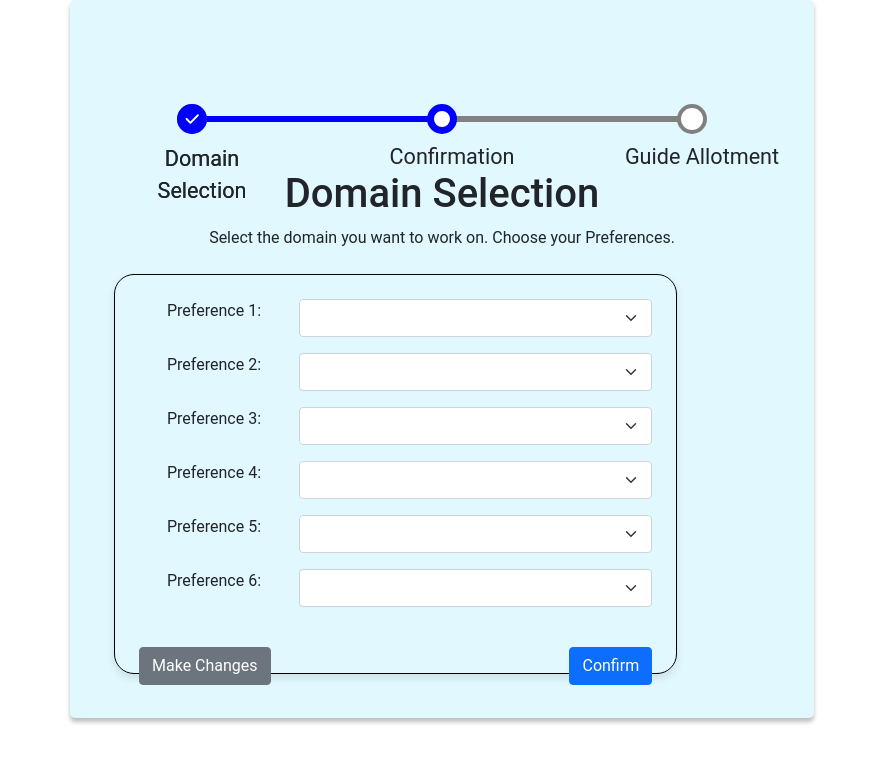
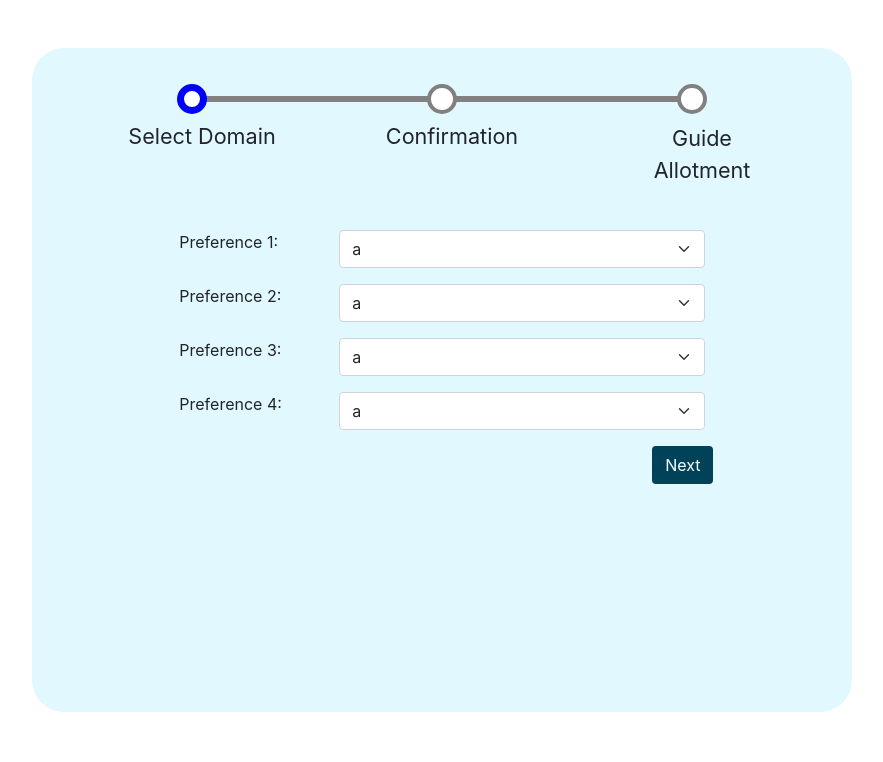
Before and after one commit to metallust/ResearchHouse, a React (Create React App) app in the folder client/: page /domain in a window 1280 px wide. Shown: the top 762 px of the page, without its empty margins (198-1081 px from the left). Built offline with nearby package versions, Linux system fonts and the light colour scheme.

Commit message:
Domain selection and guide allotment

```diff
--- a/client/src/App.js
+++ b/client/src/App.js
@@ -6,7 +6,7 @@ import { BrowserRouter, Routes, Route } from "react-router-dom";
 import Dashboard from "./components/pages/Dashboard";
 import { useContext } from "react";
 import ThemeContext from "./Context/ThemeContext";
-import DomainSelection from "./components/DomainSelection";
+import DomainSelection from "./components/student/DomainSelection";
 import Todo from "./components/Todo";
 import Colors from "./components/Colors";
 import StudentDashboard from "./components/student/StudentDashboard";
--- /dev/null
+++ b/client/src/Context/GuideAllotmentContext.js
@@ -0,0 +1,6 @@
+import { createContext } from "react";
+
+
+const GuideAllotmentContext = createContext();
+
+export default GuideAllotmentContext;
--- /dev/null
+++ b/client/src/Context/GuideAllotmentState.js
@@ -0,0 +1,33 @@
+import GuideAllotmentContext from "./GuideAllotmentContext";
+import { useState } from "react";
+
+const GuideAllotmentState = (props) => {
+    const host = "http://localhost:5000";
+    const selection = ["selection", 0];
+    const domainConfirm = ["confirm", 1];
+    const allotment = ["allotment", 2];
+    const [domain, setDomain] = useState(["a", "b", "c", "d", "e", "f", "g"]);
+    const [progress, setProgress] = useState(selection);
+
+    function changeProgress(to) {
+        console.log(to,progress)
+        if (to === "selection") {
+            setProgress(selection)
+        }
+        else if (to === "domainConfirm") {
+            setProgress(domainConfirm)
+        }
+        else {
+            setProgress(allotment)
+        }
+        console.log(progress)
+    }
+
+    return (
+        <GuideAllotmentContext.Provider value={{ progress, domain, changeProgress }}>
+            {props.children}
+        </GuideAllotmentContext.Provider>
+    );
+};
+
+export default GuideAllotmentState;
--- a/client/src/components/DomainSelection.js
+++ /dev/null
@@ -1,145 +0,0 @@
-import React from "react";
-import Timeline from "./Timeline/Index";
-
-const DomainSelection = () => {
-	const dropdowns = [...Array(6).keys()]; // Array to map through for dropdowns
-
-	const handleMakeChanges = () => {
-		// Logic for making changes
-	};
-
-	const handleConfirm = () => {
-		// Logic for confirmation
-	};
-
-	const handleSubmit = (event) => {
-		event.preventDefault();
-		// Placeholder for form submission logic
-	};
-
-	const dropdown = {
-		width: "80%",
-		height: "40%",
-		padding: "10px",
-		borderRadius: "10px",
-		boxShadow: "0px 4px 4px rgba(0, 0, 0, 0.25)",
-		border: "none",
-		color: "#004257",
-		fontSize: "16px",
-		fontWeight: "600",
-		fontFamily: "Roboto, sans-serif",
-		marginBottom: "20px",
-	};
-
-	return (
-		<div className='container'>
-			<div className='row'>
-				<div className='intro clearfix'>
-					<div className='offset-md-2 offset-lg-2 col-lg-8 col-md-8 col-sm-12 col-xs-12'>
-						<form
-							className='form-horizontal'
-							role='form'
-							method='POST'
-							action=''
-							id='thisform'
-							onSubmit={handleSubmit}
-							style={{
-								border: "none",
-								padding: "20px",
-								borderRadius: "5px",
-								boxShadow: "0px 4px 4px rgba(0, 0, 0, 0.25)",
-								background: "#E1F8FF",
-								fontFamily: "Roboto, sans-serif",
-								textAlign: "center",
-							}}
-						>
-							<Timeline
-								n={3}
-								complete={1}
-								linewidth={500}
-								descriptions={[
-									{
-										title: "Domain Selection",
-										position: 1,
-									},
-									{
-										title: "Confirmation",
-										position: 1,
-									},
-									{
-										title: "Guide Allotment",
-										position: 1,
-									},
-								]}
-							/>
-							<div>
-								<h1>Domain Selection</h1>
-								<p>
-									Select the domain you want to work on.
-									Choose your Preferences.
-								</p>
-							</div>
-
-							{/* New Box for Dropdowns */}
-							<div
-								className='p-4 m-4'
-								style={{
-									border: "1px solid black",
-									borderRadius: "20px",
-									boxShadow: "0px 4px 8px rgba(0, 0, 0, 0.1)",
-									height: "400px",
-									width: "80%",
-								}}
-							>
-								{/* Dropdowns */}
-								<div className='d-flex flex-column'>
-									{dropdowns.map((index) => (
-										<div
-											className='d-flex mb-3'
-											key={index}
-										>
-											<label
-												htmlFor={`dropdown${index + 1}`}
-												className='form-label'
-												style={{
-													minWidth: "150px",
-													marginRight: "10px",
-												}}
-											>
-												Preference {index + 1}:
-											</label>
-											<select
-												className='form-select'
-												id={`dropdown${index + 1}`}
-											>
-												{/* Dropdown Options */}
-											</select>
-										</div>
-									))}
-								</div>
-
-								{/* Buttons */}
-								<div className='mt-4 d-flex justify-content-between'>
-									<button
-										className='btn btn-secondary'
-										onClick={handleMakeChanges}
-									>
-										Make Changes
-									</button>
-									<button
-										className='btn btn-primary'
-										onClick={handleConfirm}
-									>
-										Confirm
-									</button>
-								</div>
-							</div>
-						</form>
-					</div>
-				</div>
-			</div>
-		</div>
-	);
-};
-
-export default DomainSelection;
--- /dev/null
+++ b/client/src/components/student/DomainConfirm.js
@@ -0,0 +1,22 @@
+import React, { useContext } from 'react'
+import GuideAllotmentContext from '../../Context/GuideAllotmentContext';
+
+const DomainConfirm = () => {
+const context = useContext(GuideAllotmentContext)
+
+  const handleBack=()=>{
+    context.changeProgress("selection");
+}
+  const handleConfirm=()=>{
+    context.changeProgress("allotment");
+}
+
+  return (
+    <div>
+      <div className="btn" onClick={handleBack} style={{marginLeft:"90%",backgroundColor:"#004257",color:"white"}}>Back</div>
+      <div className="btn" onClick={handleConfirm} style={{marginLeft:"90%",backgroundColor:"#004257",color:"white"}}>Confirm</div>
+    </div>
+  )
+}
+
+export default DomainConfirm
--- /dev/null
+++ b/client/src/components/student/DomainSelection.js
@@ -0,0 +1,72 @@
+import React, { useContext } from "react";
+import Timeline from "../Timeline/Index";
+import Selection from "./Selection";
+import DomainConfirm from "./DomainConfirm";
+import GuideAllotmentContext from "../../Context/GuideAllotmentContext";
+
+const DomainSelection = () => {
+	const context = useContext(GuideAllotmentContext)
+	let progressContent;
+
+	if (context.progress[0]==="selection") {
+		progressContent = <Selection/>;
+	} else if (context.progress[0]==="confirm") {
+		progressContent = <DomainConfirm/>;
+	} else {
+		progressContent = <>{}</>;
+	}
+
+	// const dropdown = {
+	// 	width: "80%",
+	// 	height: "40%",
+	// 	padding: "10px",
+	// 	borderRadius: "10px",
+	// 	boxShadow: "0px 4px 4px rgba(0, 0, 0, 0.25)",
+	// 	border: "none",
+	// 	color: "#004257",
+	// 	fontSize: "16px",
+	// 	fontWeight: "600",
+	// 	fontFamily: "Roboto, sans-serif",
+	// 	marginBottom: "20px",
+	// };
+
+	return (
+		<>
+		<div className="container border border-0" style={{backgroundColor:"#E1F8FF", width:"57%", height:"83vh",borderRadius:"2rem",minWidth:"820px"}}>
+			<Timeline
+				n={3}
+				complete={context.progress[1]}
+				linewidth={500}
+				descriptions={[
+					{
+						title: "Select Domain",
+						position: 1,
+					},
+					{
+						title: "Confirmation",
+						position: 1,
+					},
+					{
+						title: "Guide Allotment",
+						position: 1,
+					},
+				]}
+				/>
+
+				<div className="container" style={{padding:"0 17%",marginTop:"10%"}}>
+					{progressContent}
+				</div>
+
+
+			</div>
+
+
+
+
+		</>
+
+
+	);
+};
+
+export default DomainSelection;
--- /dev/null
+++ b/client/src/components/student/Selection.js
@@ -0,0 +1,73 @@
+import React, { useContext, useMemo } from 'react'
+import GuideAllotmentContext from '../../Context/GuideAllotmentContext';
+
+const Selection = () => {
+    const dropdowns = [...Array(4).keys()]; // Array to map through for dropdowns
+
+    const dropdown = {
+        width: "80%",
+        height: "40%",
+        padding: "10px",
+        borderRadius: "10px",
+        boxShadow: "0px 4px 4px rgba(0, 0, 0, 0.25)",
+        border: "none",
+        color: "#004257",
+        fontSize: "16px",
+        fontWeight: "600",
+        fontFamily: "Roboto, sans-serif",
+        marginBottom: "20px",
+    };
+
+    const context = useContext(GuideAllotmentContext);
+    // const {progress,domain} = context
+    const handleDropdownChange = (event, dropdownNo) => {
+        const { value } = event.target;
+        console.log(value)
+    };
+
+    const handleSelectNext = () => {
+        context.changeProgress("domainConfirm");
+    }
+    return (
+        <div>
+            <form action="submit" method='post'>
+                <div className='d-flex flex-column'>
+                    {dropdowns.map((index) => (
+                        <div
+                            className='d-flex mb-3'
+                            key={index}
+                        >
+                            <label
+                                htmlFor={`dropdown${index + 1}`}
+                                className='form-label'
+                                style={{
+                                    minWidth: "150px",
+                                    marginRight: "10px",
+                                }}
+                            >
+                                Preference {index + 1}:
+                            </label>
+                            <select
+                                className='form-select'
+                                id={`dropdown${index + 1}`}
+                                onClick={(e) => handleDropdownChange(e, `${index + 1}`)}
+                            >
+                                {
+                                    context.domain.map((opt) => {
+                                        return <option value={opt}>{opt}</option>
+                                    })
+                                }
+
+                                {/* <option value="option2">Option 2</option>
+                        <option value="option3">Option 3</option> */}
+                            </select>
+                        </div>
+                    ))}
+                </div>
+                <div className="btn" onClick={handleSelectNext} style={{ marginLeft: "90%", backgroundColor: "#004257", color: "white" }}>Next</div>
+            </form>
+        </div>
+    )
+}
+
+export default Selection
--- a/client/src/index.js
+++ b/client/src/index.js
@@ -4,13 +4,16 @@ import "./index.css";
 import App from "./App";
 import reportWebVitals from "./reportWebVitals";
 import ThemeState from "./Context/ThemeState";
+import GuideAllotmentState from "./Context/GuideAllotmentState";
 
 const root = ReactDOM.createRoot(document.getElementById("root"));
 root.render(
 	<React.StrictMode>
-		<ThemeState>
-			<App />
-		</ThemeState>
+		<GuideAllotmentState>
+			<ThemeState>
+				<App />
+			</ThemeState>
+		</GuideAllotmentState>
 	</React.StrictMode>
 );
 
```
